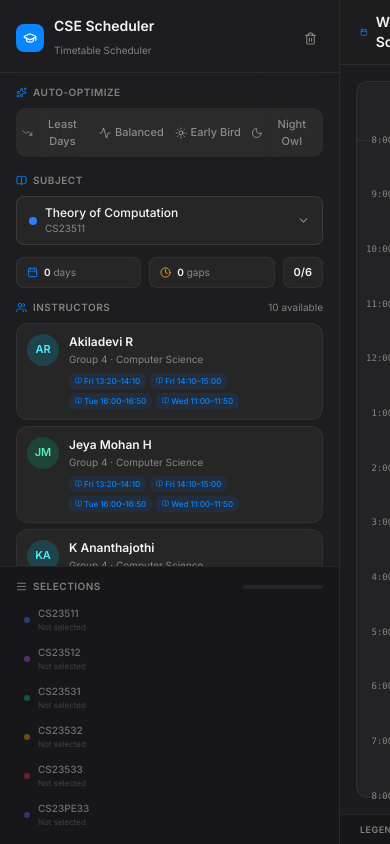
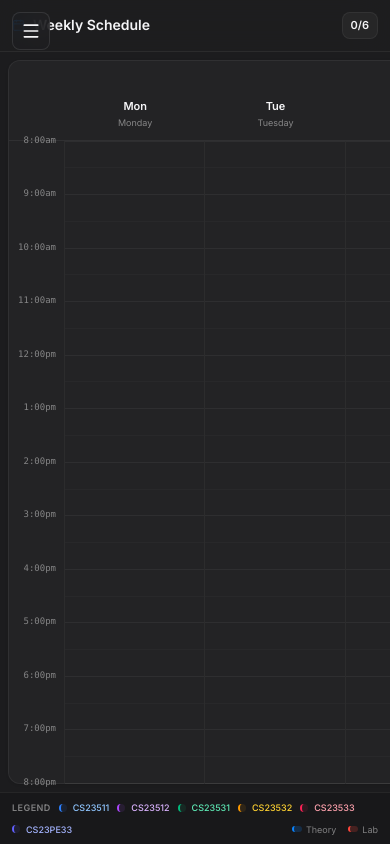
Before and after one commit to NEIL-DANIEL-A/Sem5-Timetable-Scheduler, a React (Vite) app: page / in a window 390 px wide. Built offline with nearby package versions, Linux system fonts and the light colour scheme.

Commit message:
Optimised for Mobile screens

```diff
--- a/src/App.tsx
+++ b/src/App.tsx
@@ -1,10 +1,9 @@
 import React, { useState, useCallback, useMemo, useEffect } from 'react';
-import { Analytics } from "@vercel/analytics/next"
 import {
   Cpu, Zap, Calendar, Clock, Trash2, ChevronDown, CheckCircle2,
   XCircle, Sparkles, BarChart3, Sun, Moon, AlignJustify, Minus,
   BookOpen, Users, MapPin, FlaskConical, GraduationCap, RotateCcw,
-  TrendingDown, Activity
+  TrendingDown, Activity, Menu, X
 } from 'lucide-react';
 import { SUBJECTS, DAYS_ORDER, GRID_START_HOUR, GRID_TOTAL_MINS } from './data';
 import { Subject, Teacher, TimeSlot, SelectionState, OptimizationStrategy, Day } from './types';
@@ -223,6 +222,8 @@ export default function App() {
   const [optimizing, setOptimizing] = useState(false);
   const [lastStrategy, setLastStrategy] = useState<OptimizationStrategy | null>(null);
   const [optimizerMsg, setOptimizerMsg] = useState('');
+  const [mobileMenuOpen, setMobileMenuOpen] = useState(false);
+  const [selectionsExpanded, setSelectionsExpanded] = useState(false);
 
   useEffect(() => {
     localStorage.setItem(LS_KEY, JSON.stringify(selections));
@@ -330,6 +331,14 @@ export default function App() {
   return (
     <div className="flex h-screen w-screen overflow-hidden" style={{ background: '#1c1c1e' }}>
 
+      {/* ── Mobile Menu Button ── */}
+      <button
+        onClick={() => setMobileMenuOpen(!mobileMenuOpen)}
+        className="fixed top-3 left-3 z-40 md:hidden p-2 rounded-lg bg-[rgba(30,30,32,0.85)] backdrop-blur-md border border-[rgba(255,255,255,0.1)] text-[#f5f5f7]"
+      >
+        {mobileMenuOpen ? <X size={20} /> : <Menu size={20} />}
+      </button>
+
       {/* ── Optimization Overlay ── */}
       {optimizing && (
         <div className="fixed inset-0 z-50 flex flex-col items-center justify-center overlay-blur">
@@ -356,10 +365,22 @@ export default function App() {
       )}
 
       {/* ── LEFT SIDEBAR ── */}
-      <aside className="flex flex-col w-[340px] min-w-[340px] h-full apple-sidebar">
+      <aside className={`
+        fixed md:static inset-y-0 left-0 z-30
+        flex flex-col w-[340px] min-w-[340px] h-full apple-sidebar
+        transform transition-transform duration-300 ease-in-out
+        ${mobileMenuOpen ? 'translate-x-0' : '-translate-x-full md:translate-x-0'}
+      `}>
+        {/* Mobile Overlay */}
+        {mobileMenuOpen && (
+          <div
+            className="fixed inset-0 z-[-1] md:hidden bg-black/50"
+            onClick={() => setMobileMenuOpen(false)}
+          />
+        )}
 
         {/* Header */}
-        <div className="px-4 pt-4 pb-3 border-b border-[rgba(255,255,255,0.06)]">
+        <div className="px-4 pt-12 md:pt-4 pb-3 border-b border-[rgba(255,255,255,0.06)]">
           <div className="flex items-center gap-2.5">
             <div className="w-7 h-7 rounded-lg flex items-center justify-center" style={{ background: '#0a84ff' }}>
               <GraduationCap size={14} className="text-white" />
@@ -411,6 +432,7 @@ export default function App() {
         </div>
 
         {/* Subject Picker */}
+        {!selectionsExpanded && (
         <div className="px-4 pt-2 pb-1">
           <div className="flex items-center gap-1.5 mb-2">
             <BookOpen size={11} className="text-[#0a84ff]" />
@@ -453,30 +475,13 @@ export default function App() {
             )}
           </div>
         </div>
+        )}
 
-        {/* Stats Bar */}
-        <div className="px-4 py-2 flex gap-2">
-          <div className="flex-1 flex items-center gap-1.5 px-2.5 py-1.5 rounded-lg bg-[rgba(255,255,255,0.04)] border border-[rgba(255,255,255,0.06)]">
-            <Calendar size={11} className="text-[#0a84ff]" />
-            <span className="text-[10px] text-[rgba(255,255,255,0.45)]">
-              <span className="font-semibold text-[#f5f5f7]">{stats.activeDays}</span> day{stats.activeDays !== 1 ? 's' : ''}
-            </span>
-          </div>
-          <div className="flex-1 flex items-center gap-1.5 px-2.5 py-1.5 rounded-lg bg-[rgba(255,255,255,0.04)] border border-[rgba(255,255,255,0.06)]">
-            <Clock size={11} className="text-[#ff9f0a]" />
-            <span className="text-[10px] text-[rgba(255,255,255,0.45)]">
-              <span className="font-semibold text-[#f5f5f7]">{stats.totalGapMins}</span> gap{stats.totalGapMins !== 1 ? 's' : ''}
-            </span>
-          </div>
-          <div className="flex items-center gap-1 px-2.5 py-1.5 rounded-lg bg-[rgba(255,255,255,0.04)] border border-[rgba(255,255,255,0.06)]">
-            <span className={`text-[11px] font-semibold ${completedCount === SUBJECTS.length ? 'text-[#30d158]' : 'text-[#f5f5f7]'}`}>
-              {completedCount}/{SUBJECTS.length}
-            </span>
-          </div>
-        </div>
-
+        {/* ── Flex-1 Zone: Teacher List OR Expanded Selections ── */}
+        <div className="flex-1 overflow-y-auto px-4 pb-2">
+          {!selectionsExpanded ? (
+            <>
               {/* Teacher List */}
-        <div className="flex-1 overflow-y-auto px-4 pb-2">
               <div className="flex items-center gap-1.5 mb-2 mt-1">
                 <Users size={11} className="text-[#0a84ff]" />
                 <span className="text-[10px] font-semibold text-[rgba(255,255,255,0.45)] uppercase tracking-wider">Instructors</span>
@@ -529,16 +534,68 @@ export default function App() {
                   );
                 })}
               </div>
+            </>
+          ) : (
+            <>
+              {/* Expanded Selections */}
+              <div className="flex items-center gap-1.5 mb-3 mt-1">
+                <AlignJustify size={11} className="text-[#0a84ff]" />
+                <span className="text-[10px] font-semibold text-[rgba(255,255,255,0.45)] uppercase tracking-wider">All Selections</span>
+                <span className="ml-auto text-[10px] text-[rgba(255,255,255,0.3)]">{completedCount}/{SUBJECTS.length} done</span>
+              </div>
+              <div className="flex flex-col gap-1.5">
+                {SUBJECTS.map(subj => {
+                  const tid = selections[subj.id];
+                  const teacher = subj.teachers.find(t => t.id === tid);
+                  const col = getColor(subj.id);
+                  return (
+                    <div key={subj.id}
+                      className={`flex items-center gap-2.5 p-2.5 rounded-xl border transition-all ${
+                        tid ? 'apple-card selected' : 'apple-card opacity-50'
+                      }`}
+                    >
+                      <div className={`w-2 h-2 rounded-full flex-shrink-0 ${col.dot}`} />
+                      <div className="flex-1 min-w-0">
+                        <div className="flex items-center gap-1.5">
+                          <span className="text-[10px] font-bold text-[#f5f5f7]">{subj.code}</span>
+                          <span className="text-[9px] text-[rgba(255,255,255,0.35)]">{subj.name}</span>
+                        </div>
+                        <div className="text-[9px] text-[rgba(255,255,255,0.45)] mt-0.5">
+                          {teacher ? `${teacher.name} · Group ${teacher.group} · ${teacher.department}` : 'Not selected'}
+                        </div>
+                      </div>
+                      {tid && (
+                        <button
+                          id={`deselect-${subj.id}`}
+                          onClick={() => setSelections(prev => ({ ...prev, [subj.id]: null }))}
+                          className="p-1 rounded-md text-[rgba(255,255,255,0.45)] hover:text-[#ff453a] hover:bg-[#ff453a]/10 transition-all flex-shrink-0"
+                        >
+                          <Minus size={10} />
+                        </button>
+                      )}
+                    </div>
+                  );
+                })}
+              </div>
+            </>
+          )}
         </div>
 
-        {/* Footer: Current Selections */}
-        <div className="border-t border-[rgba(255,255,255,0.06)] px-4 py-3 bg-[rgba(0,0,0,0.2)]">
-          <div className="flex items-center justify-between mb-2">
+        {/* Footer Toggle Bar (always visible) */}
+        <div className="border-t border-[rgba(255,255,255,0.06)] bg-[rgba(0,0,0,0.2)]">
+          <button
+            onClick={() => setSelectionsExpanded(o => !o)}
+            className="w-full flex items-center justify-between px-4 py-2.5 hover:bg-[rgba(255,255,255,0.03)] transition-colors cursor-pointer"
+          >
             <div className="flex items-center gap-1.5">
               <AlignJustify size={11} className="text-[rgba(255,255,255,0.45)]" />
-              <span className="text-[10px] font-semibold text-[rgba(255,255,255,0.45)] uppercase tracking-wider">Selections</span>
+              <span className="text-[10px] font-semibold text-[rgba(255,255,255,0.45)] uppercase tracking-wider">
+                {selectionsExpanded ? 'Back to Instructors' : 'Selections'}
+              </span>
+              <span className="text-[10px] text-[rgba(255,255,255,0.3)]">({completedCount}/{SUBJECTS.length})</span>
             </div>
-            <div className="w-20 h-1 rounded-full bg-[rgba(255,255,255,0.06)] overflow-hidden">
+            <div className="flex items-center gap-2.5">
+              <div className="w-16 h-1 rounded-full bg-[rgba(255,255,255,0.06)] overflow-hidden">
                 <div className="h-full rounded-full transition-all duration-500"
                   style={{
                     width: `${(completedCount / SUBJECTS.length) * 100}%`,
@@ -547,65 +604,49 @@ export default function App() {
                       : '#0a84ff',
                   }} />
               </div>
+              <ChevronDown size={12} className={`text-[rgba(255,255,255,0.45)] transition-transform duration-200 ${selectionsExpanded ? 'rotate-180' : ''}`} />
             </div>
-          <div className="flex flex-col gap-1">
-            {SUBJECTS.map(subj => {
-              const tid = selections[subj.id];
-              const teacher = subj.teachers.find(t => t.id === tid);
-              const col = getColor(subj.id);
-              return (
-                <div key={subj.id}
-                  className={`flex items-center gap-2 px-2 py-1 rounded-lg transition-all ${tid ? '' : 'opacity-40'}`}
-                  style={{ background: tid ? 'rgba(255,255,255,0.03)' : 'transparent' }}>
-                  <div className={`w-1.5 h-1.5 rounded-full flex-shrink-0 ${col.dot}`} />
-                  <div className="flex-1 min-w-0">
-                    <div className="text-[10px] font-medium text-[#f5f5f7] truncate">{subj.code}</div>
-                    <div className="text-[8px] text-[rgba(255,255,255,0.45)] truncate">{teacher ? `${teacher.name} · Grp ${teacher.group}` : 'Not selected'}</div>
-                  </div>
-                  {tid && (
-                    <button
-                      id={`deselect-${subj.id}`}
-                      onClick={() => setSelections(prev => ({ ...prev, [subj.id]: null }))}
-                      className="p-0.5 rounded text-[rgba(255,255,255,0.45)] hover:text-[#ff453a] hover:bg-[#ff453a]/10 transition-all flex-shrink-0"
-                    >
-                      <Minus size={9} />
           </button>
-                  )}
-                </div>
-              );
-            })}
-          </div>
         </div>
       </aside>
 
       {/* ── RIGHT: TIMETABLE VIEWPORT ── */}
-      <main className="flex-1 flex flex-col h-full overflow-hidden" style={{ background: '#1c1c1e' }}>
+      <main className="flex-1 flex flex-col h-full overflow-hidden md:w-auto w-full" style={{ background: '#1c1c1e' }}>
 
         {/* Viewport Header */}
-        <div className="flex items-center justify-between px-5 py-3 border-b border-[rgba(255,255,255,0.06)] flex-shrink-0 bg-[rgba(30,30,32,0.8)]" style={{ backdropFilter: 'blur(20px)' }}>
+        <div className="flex items-center justify-between px-3 md:px-5 py-3 border-b border-[rgba(255,255,255,0.06)] flex-shrink-0 bg-[rgba(30,30,32,0.8)]" style={{ backdropFilter: 'blur(20px)' }}>
           <div className="flex items-center gap-2">
             <Calendar size={13} className="text-[#0a84ff]" />
             <span className="text-sm font-semibold text-[#f5f5f7]">Weekly Schedule</span>
           </div>
-          <div className="flex items-center gap-2">
-            <div className="flex items-center gap-1.5 px-2.5 py-1 rounded-lg bg-[rgba(255,255,255,0.04)] border border-[rgba(255,255,255,0.06)]">
+          <div className="flex items-center gap-1.5 md:gap-2">
+            <div className="hidden md:flex items-center gap-1.5 px-2.5 py-1 rounded-lg bg-[rgba(255,255,255,0.04)] border border-[rgba(255,255,255,0.06)]">
               <Calendar size={11} className="text-[#0a84ff]" />
               <span className="text-[10px] text-[rgba(255,255,255,0.45)]">
                 <span className="font-semibold text-[#f5f5f7]">{stats.activeDays}</span> day{stats.activeDays !== 1 ? 's' : ''}
               </span>
             </div>
-            <div className="flex items-center gap-1.5 px-2.5 py-1 rounded-lg bg-[rgba(255,255,255,0.04)] border border-[rgba(255,255,255,0.06)]">
+            <div className="hidden md:flex items-center gap-1.5 px-2.5 py-1 rounded-lg bg-[rgba(255,255,255,0.04)] border border-[rgba(255,255,255,0.06)]">
               <Clock size={11} className="text-[#ff9f0a]" />
               <span className="text-[10px] text-[rgba(255,255,255,0.45)]">
                 <span className="font-semibold text-[#f5f5f7]">{stats.totalGapMins}</span> gap{stats.totalGapMins !== 1 ? 's' : ''}
+              </span>
+            </div>
+            <div className="flex md:hidden items-center gap-1.5 px-2 py-1 rounded-lg bg-[rgba(255,255,255,0.04)] border border-[rgba(255,255,255,0.06)]">
+              <span className={`text-[11px] font-semibold ${completedCount === SUBJECTS.length ? 'text-[#30d158]' : 'text-[#f5f5f7]'}`}>
+                {completedCount}/{SUBJECTS.length}
               </span>
             </div>
           </div>
         </div>
 
         {/* Timetable Canvas */}
-        <div className="flex-1 overflow-auto p-4">
-          <div className="min-w-[900px] h-full flex flex-col bg-[rgba(255,255,255,0.03)] rounded-xl border border-[rgba(255,255,255,0.06)] shadow-sm" style={{ minHeight: '700px' }}>
+        <div className="flex-1 overflow-auto p-2 md:p-4">
+          <div className="min-w-[900px] h-full flex flex-col bg-[rgba(255,255,255,0.03)] rounded-xl border border-[rgba(255,255,255,0.06)] shadow-sm" style={{ minHeight: '500px' }}>
+            {/* Mobile scroll hint */}
+            <div className="md:hidden text-center py-1 text-[9px] text-[rgba(255,255,255,0.35)]">
+              ← Scroll horizontally →
+            </div>
 
             {/* Day Headers */}
             <div className="flex flex-shrink-0 border-b border-[rgba(255,255,255,0.06)]">
@@ -702,7 +743,7 @@ export default function App() {
         </div>
 
         {/* Bottom legend */}
-        <div className="flex-shrink-0 border-t border-[rgba(255,255,255,0.06)] px-5 py-2 flex items-center gap-4 bg-[rgba(0,0,0,0.15)]">
+        <div className="flex-shrink-0 border-t border-[rgba(255,255,255,0.06)] px-3 md:px-5 py-2 flex flex-wrap items-center gap-2 md:gap-4 bg-[rgba(0,0,0,0.15)]">
           <span className="text-[9px] text-[rgba(255,255,255,0.45)] uppercase tracking-wider font-semibold">Legend</span>
           {SUBJECTS.map(s => {
             const col = getColor(s.id);
--- a/src/index.css
+++ b/src/index.css
@@ -63,7 +63,16 @@ html, body, #root {
   border: 1px solid rgba(255, 255, 255, 0.06);
   border-radius: 12px;
   transition: all 0.2s cubic-bezier(0.16, 1, 0.3, 1);
+  touch-action: manipulation;
 }
+
+@media (max-width: 767px) {
+  .apple-card {
+    min-height: 44px;
+    padding: 12px 14px;
+  }
+}
+
 .apple-card:hover {
   background: rgba(255, 255, 255, 0.08);
   border-color: rgba(0, 122, 255, 0.25);
@@ -89,6 +98,13 @@ html, body, #root {
   border-radius: 10px;
   padding: 2px;
 }
+
+@media (max-width: 767px) {
+  .segmented-control {
+    grid-template-columns: repeat(2, 1fr);
+  }
+}
+
 .segmented-control button {
   padding: 6px 4px;
   border-radius: 8px;
@@ -98,7 +114,16 @@ html, body, #root {
   transition: all 0.2s cubic-bezier(0.16, 1, 0.3, 1);
   position: relative;
   cursor: pointer;
+  min-height: 32px;
 }
+
+@media (max-width: 767px) {
+  .segmented-control button {
+    padding: 10px 6px;
+    font-size: 12px;
+  }
+}
+
 .segmented-control button.active {
   background: rgba(255, 255, 255, 0.12);
   color: #0a84ff;
```
Lines whose indentation alone changed are shown as unchanged.
